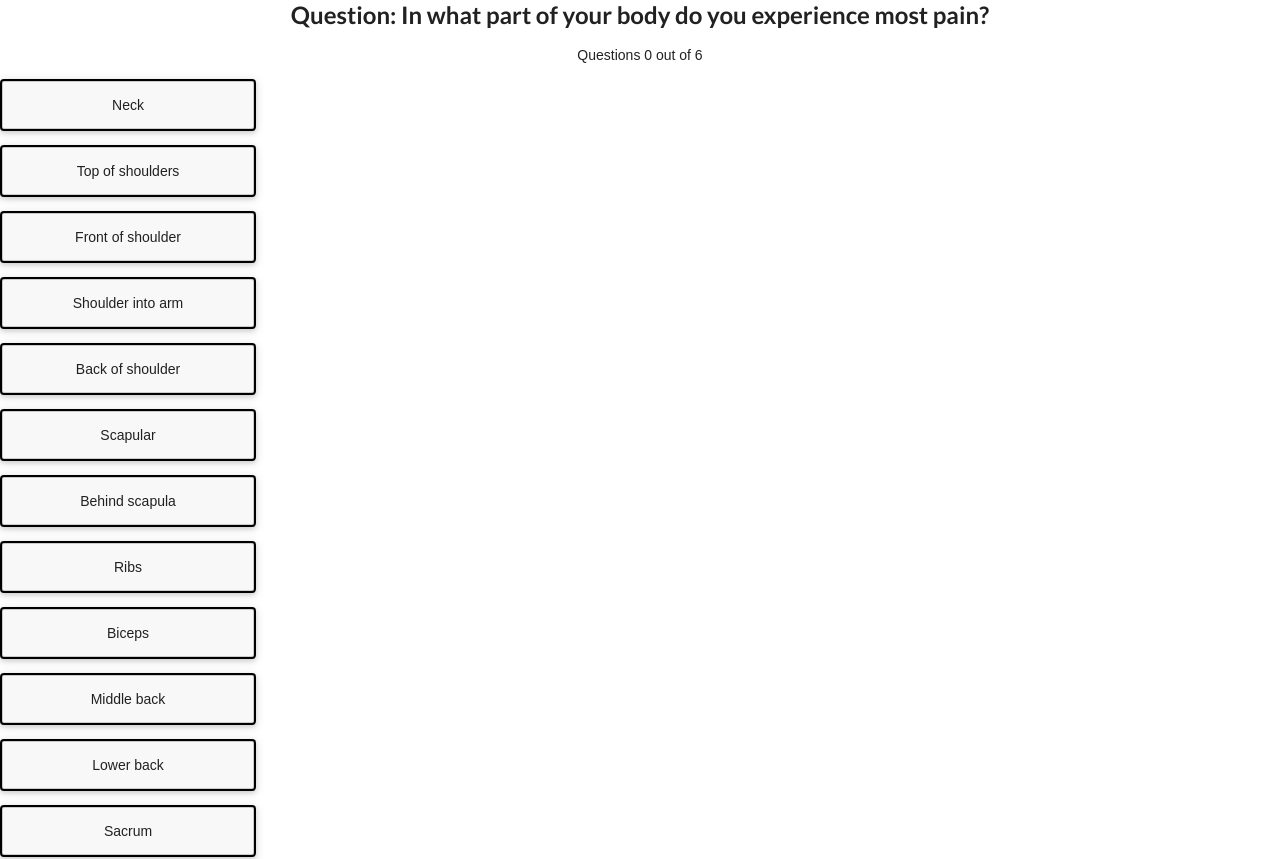
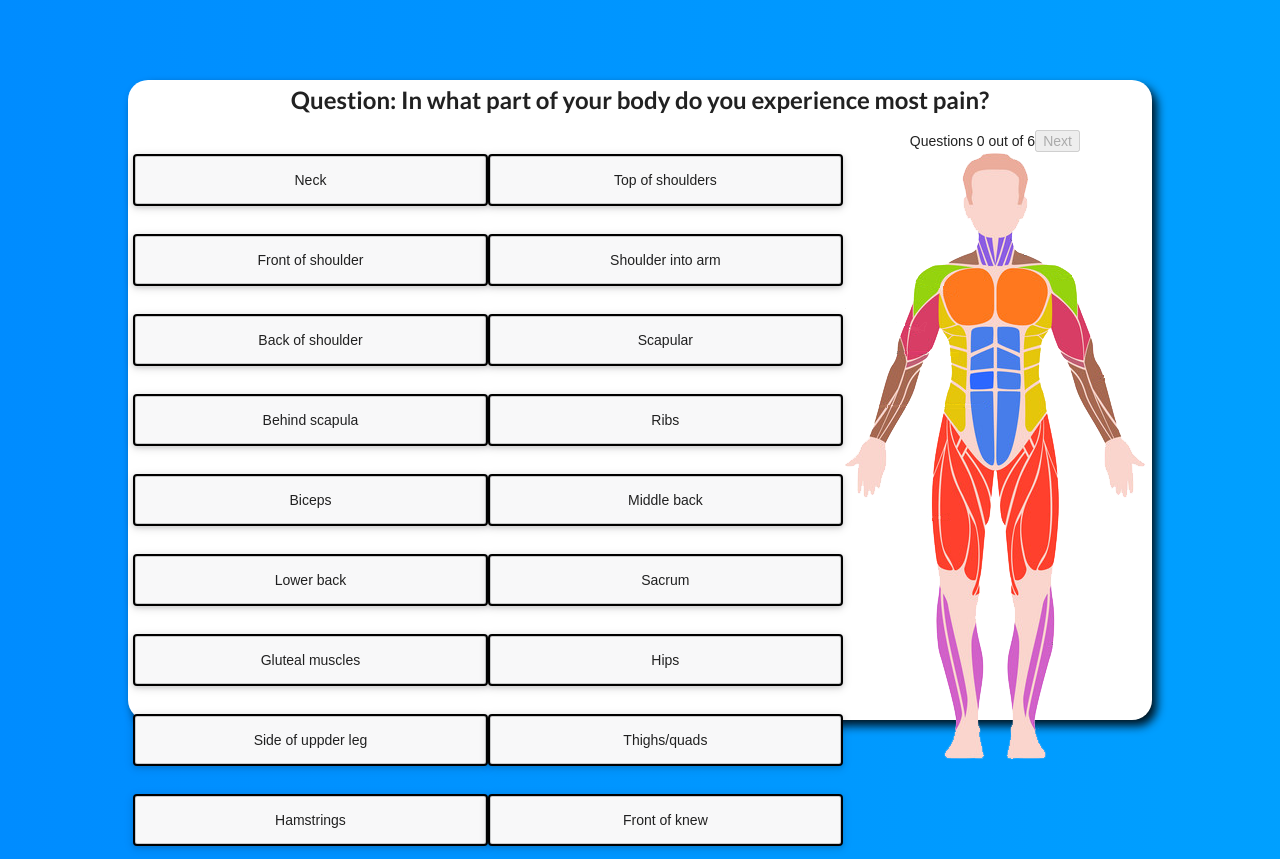
Before and after one commit to lachydriver/knotspot, a React (Create React App) app: page /quiz in a window 1280 px wide. Shown: the top 859 px of the page. Built offline with nearby package versions, Linux system fonts and the light colour scheme.

Commit message:
updated button styles

```diff
--- a/src/App.css
+++ b/src/App.css
@@ -37,15 +37,58 @@
 }
 
 .options {
-  width: 20%;
+  width: 40%;
   text-align: center;
-  margin-left: 30%;
   cursor: pointer;
   border: 2px solid #000;
+  flex-grow: 1;
+  padding: 1em;
+margin: .3em;
 }
 
 h2{
   text-align: center;
+}
+
+body {
+  background: linear-gradient(270deg, #00dbff, #008cff);
+  background-size: 400% 400%;
+  -webkit-animation: AnimationName 30s ease infinite;
+  -moz-animation: AnimationName 30s ease infinite;
+  animation: AnimationName 30s ease infinite;
+  @-webkit-keyframes AnimationName {
+    0% {
+      background-position: 0% 50%;
+    }
+    50% {
+      background-position: 100% 50%;
+    }
+    100% {
+      background-position: 0% 50%;
+    }
+  }
+  @-moz-keyframes AnimationName {
+    0% {
+      background-position: 0% 50%;
+    }
+    50% {
+      background-position: 100% 50%;
+    }
+    100% {
+      background-position: 0% 50%;
+    }
+  }
+  @keyframes AnimationName {
+    0% {
+      background-position: 0% 50%;
+    }
+    50% {
+      background-position: 100% 50%;
+    }
+    100% {
+      background-position: 0% 50%;
+    }
+  }
 }
 
 /* button{
@@ -89,3 +132,37 @@ h2{
 h4{
   text-align: center;
 }
+
+.page-container {
+  display: flex;
+  align-items: center;
+  min-height: 100%;
+  min-height: 100vh;
+}
+
+.container {
+  background-color: white;
+  width: 80%;
+  height: 80vh;
+  border-radius: 20px;
+  box-shadow: 5px 6px 10px;
+  margin: 0 auto;
+  padding: 5px;
+}
+
+.answers {
+  max-width: 70%;
+  height: 100%;
+  float: left;
+  margin: 10px auto;
+  display: flex;
+  flex-direction: row;
+  justify-content: space-between;
+  align-content: center;
+  align-items: flex-end;
+  flex-wrap: wrap;
+}
+
+.diagram {
+  float: right;
+}
--- a/src/App.js
+++ b/src/App.js
@@ -1,7 +1,7 @@
 import React from 'react';
 import logo from './logo.svg';
 import './App.css';
-import Quiz from './components/Quiz';
+import QuizContainer from './components/QuizContainer';
 import { BrowserRouter as Router, Route, Link, Switch } from "react-router-dom";
 import Home from './components/Home'
 
@@ -9,10 +9,10 @@ function App() {
   return (
     <Router>
     <div className="App">
-      <div className="container">
+      <div>
         <Switch>
         <Route path="/" exact component={Home}/>
-        <Route path="/quiz" component={Quiz}/>
+        <Route path="/quiz" component={QuizContainer}/>
         </Switch>
       </div>
     </div>
--- a/src/components/Quiz.js
+++ b/src/components/Quiz.js
@@ -454,12 +454,11 @@ class Quiz extends React.Component {
     this.results = {};
   };
 
-  buttonPressed = (e) => {
+  buttonPressed = e => {
     e.preventDefault();
     let tag = e.target.id;
-      this.checkAnswer(tag)
-      console.log(tag + "pressed")
-  }
+    this.checkAnswer(tag);
+  };
 
   showDiagram = () => {
     if (this.state.currentQuestion === 0) {
@@ -473,7 +472,7 @@ class Quiz extends React.Component {
               alt="neck"
               title="neck"
               id="Neck"
-              onClick={(e) => this.buttonPressed(e)}
+              onClick={e => this.buttonPressed(e)}
               coords="130,84,131,105,169,105,167,84"
               shape="poly"
             />
@@ -482,7 +481,7 @@ class Quiz extends React.Component {
               alt="leftshoulder"
               title="leftshoulder"
               id="leftshoulder"
-              onClick={(e) => this.buttonPressed(e)}
+              onClick={e => this.buttonPressed(e)}
               href=""
               coords="114,109,71,120,70,162"
               shape="poly"
@@ -492,7 +491,7 @@ class Quiz extends React.Component {
               alt="rightshoulder"
               title="rightshoulder"
               id="rightshoulder"
-              onClick={(e) => this.buttonPressed(e)}
+              onClick={e => this.buttonPressed(e)}
               href=""
               coords="185,114,225,117,234,162"
               shape="poly"
@@ -585,6 +584,7 @@ class Quiz extends React.Component {
         <h2>Question: {questions}</h2>
         <span>{`Questions ${currentQuestion} out of ${QuizQuest.length -
           1}`}</span>
+        <div className="answers">
           {options.map(option => (
             <p
               key={option}
@@ -606,7 +606,8 @@ class Quiz extends React.Component {
               {option}
             </p>
           ))}
-        {this.showDiagram()}
+        </div>
+        <div className="diagram">{this.showDiagram()}</div>
         {currentQuestion < QuizQuest.length - 1 && (
           <button disabled={this.state.disabled} onClick={this.nextQuestion}>
             Next
--- /dev/null
+++ b/src/components/QuizContainer.js
@@ -0,0 +1,16 @@
+import React from "react";
+import Quiz from "./Quiz";
+
+class QuizContainer extends React.Component {
+  render() {
+    return (
+      <div className="page-container">
+        <div className="container">
+          <Quiz />
+        </div>
+      </div>
+    );
+  }
+}
+
+export default QuizContainer;
--- a/src/components/QuizQuest.js
+++ b/src/components/QuizQuest.js
@@ -16,7 +16,7 @@ export const QuizQuest = [
     },
     {
         id: 3,
-        question: "Location injurt occured?",
+        question: "Location injury occurred?",
         options: ["Work", "Car", "Sport", "Home", "Bicycle"],
     },
     {
```
Lines whose indentation alone changed are shown as unchanged.
